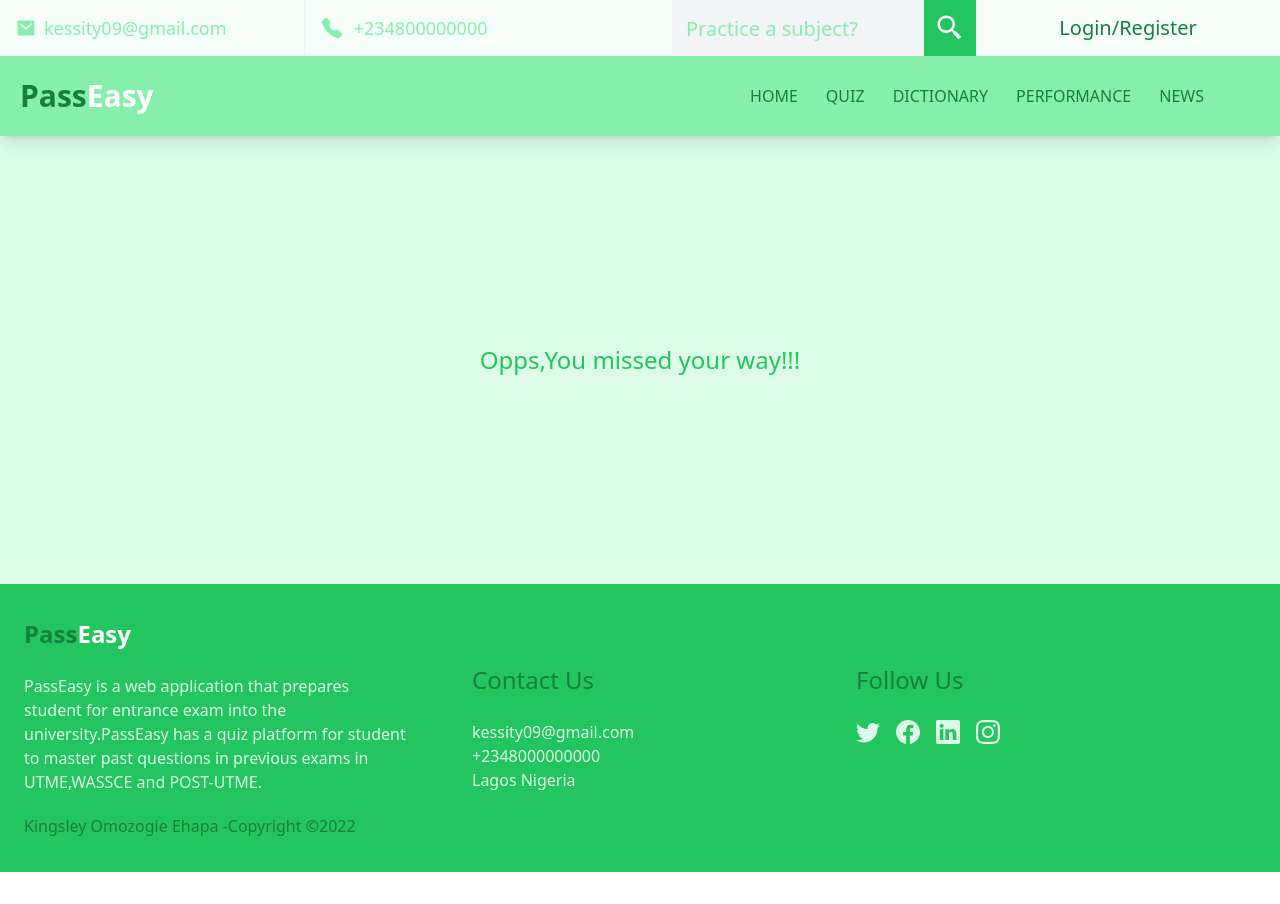
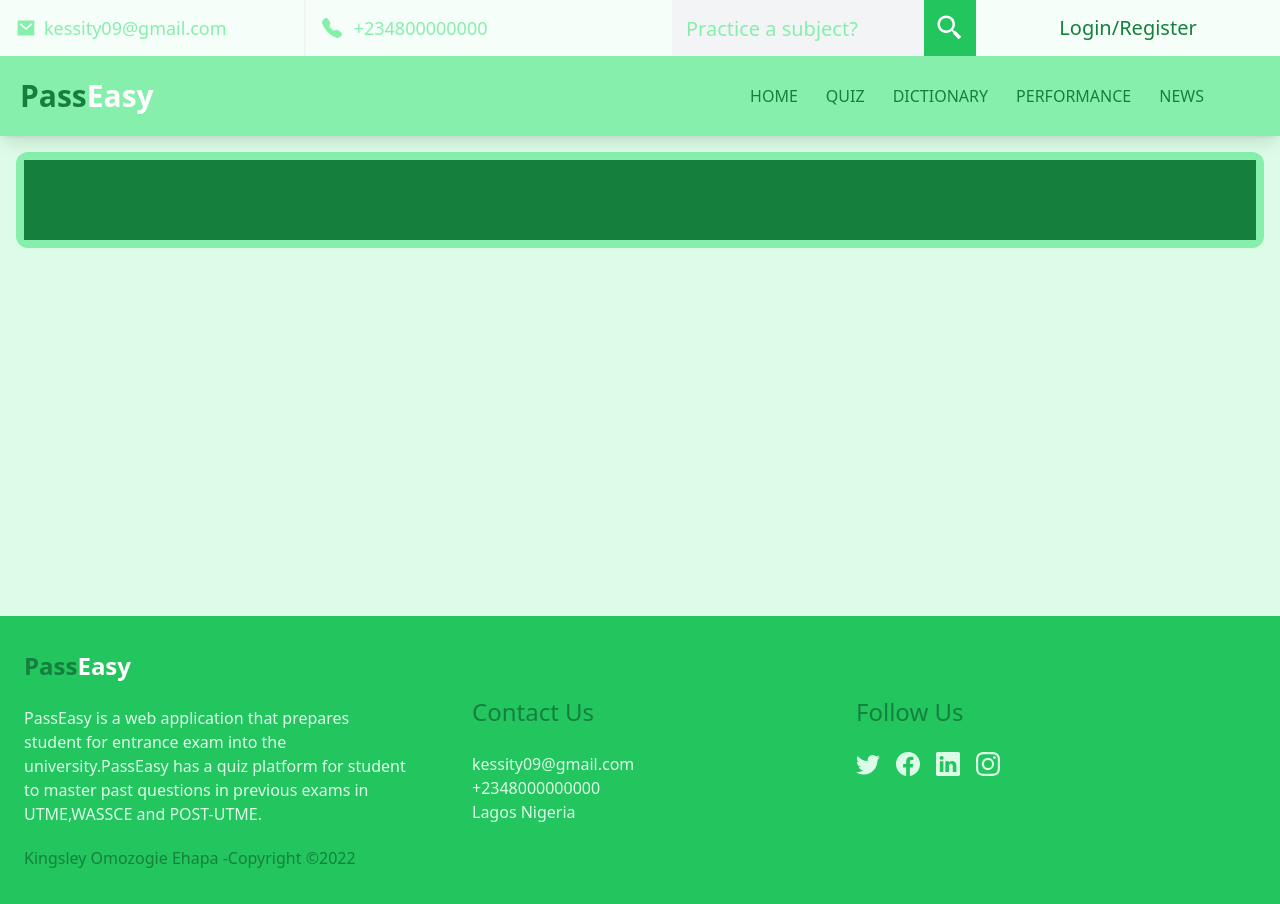
Before and after one commit to KINGSLEYEHAPA/pass-easy-stutern-personal-project, a React (Create React App) app: page /quiz in a window 1280 px wide. Before the commit the page ends 872 px from the top, so only its background shows below. Built offline with nearby package versions, Linux system fonts and the light colour scheme; no server answers.

Commit message:
Started work on quiz platform

```diff
--- a/src/components/ApplicationRoutes.jsx
+++ b/src/components/ApplicationRoutes.jsx
@@ -8,6 +8,7 @@ import HomePage from "./HomePage";
 import NewsItem from "./NewsItem";
 import PerformanceStats from "./PerformanceStats";
 import store from "../redux/store";
+import QuizPlatform from "./QuizPlatform";
 
 const ApplicationRoutes = () => {
   return (
@@ -19,6 +20,7 @@ const ApplicationRoutes = () => {
               <Route index element={<HomePage />} />
               <Route path="/news/:news" element={<NewsItem />} />
               <Route path="/dictionary" element={<Dictionary />} />
+              <Route path="/quiz" element={<QuizPlatform />} />
               <Route path="/performance" element={<PerformanceStats />} />
               <Route path="*" element={<ErrorPage />} />
             </Route>
--- /dev/null
+++ b/src/components/End.jsx
@@ -0,0 +1,7 @@
+import React from "react";
+
+const End = () => {
+  return <div>End</div>;
+};
+
+export default End;
--- /dev/null
+++ b/src/components/PerformanceSheet.jsx
@@ -0,0 +1,7 @@
+import React from "react";
+
+const PerformanceSheet = () => {
+  return <div>PerformanceSheet</div>;
+};
+
+export default PerformanceSheet;
--- /dev/null
+++ b/src/components/Question.jsx
@@ -0,0 +1,7 @@
+import React from "react";
+
+const Question = () => {
+  return <div>Question</div>;
+};
+
+export default Question;
--- /dev/null
+++ b/src/components/QuizModal.jsx
@@ -0,0 +1,7 @@
+import React from "react";
+
+const QuizModal = () => {
+  return <div>QuizModal</div>;
+};
+
+export default QuizModal;
--- /dev/null
+++ b/src/components/QuizPlatform.jsx
@@ -0,0 +1,14 @@
+import React from "react";
+
+const QuizPlatform = () => {
+  return (
+    <div className="mt-52 lg:mt-[8.5rem] bg-green-100 min-h-[30rem] w-full p-4">
+      <div className="bg-green-300 h-full w-full rounded-xl p-2 flex flex-col gap-1">
+        {" "}
+        <div className="h-24 md:h-20 md:w-full bg-green-700 flex justify-between"></div>
+      </div>
+    </div>
+  );
+};
+
+export default QuizPlatform;
```
